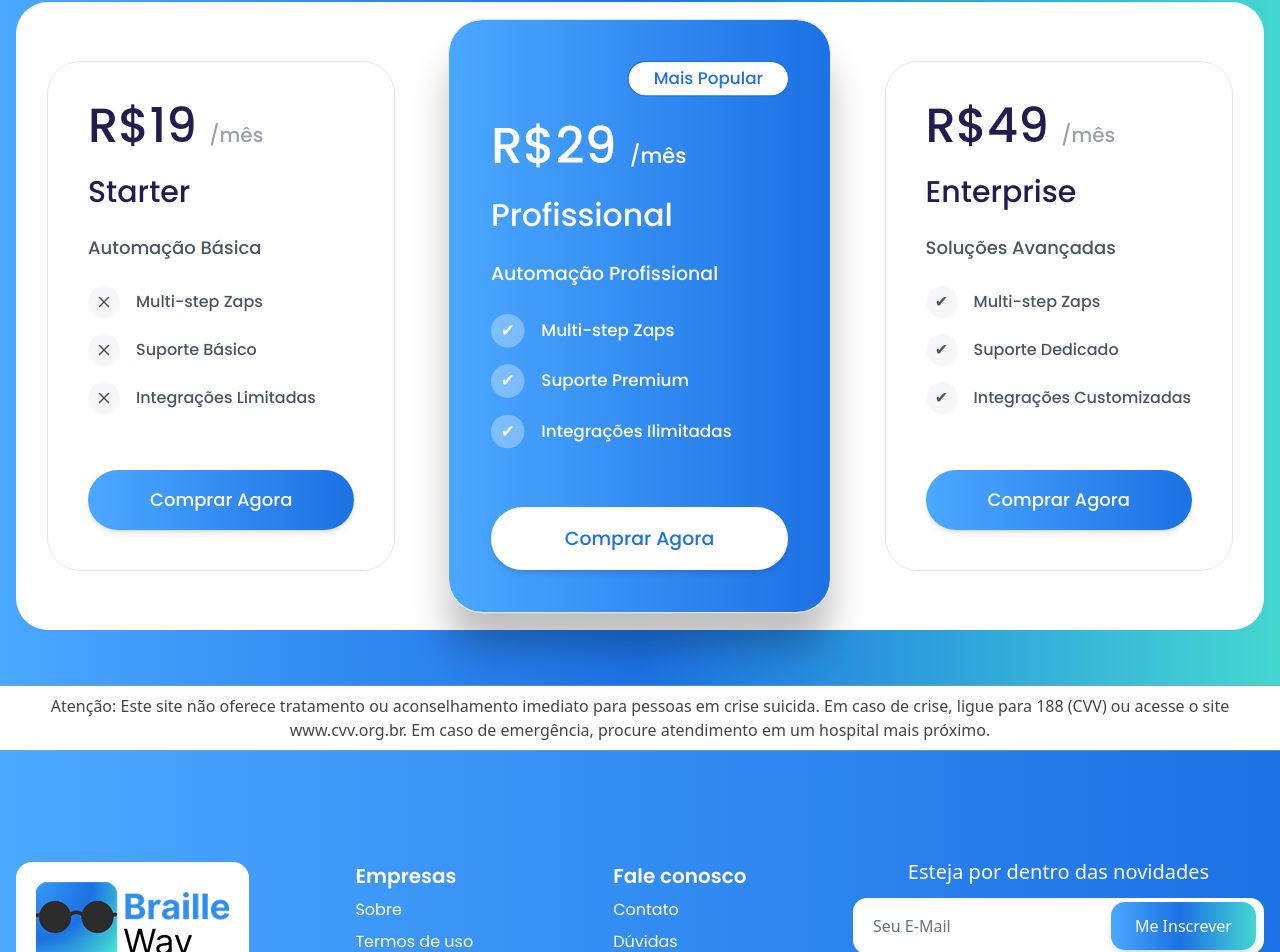
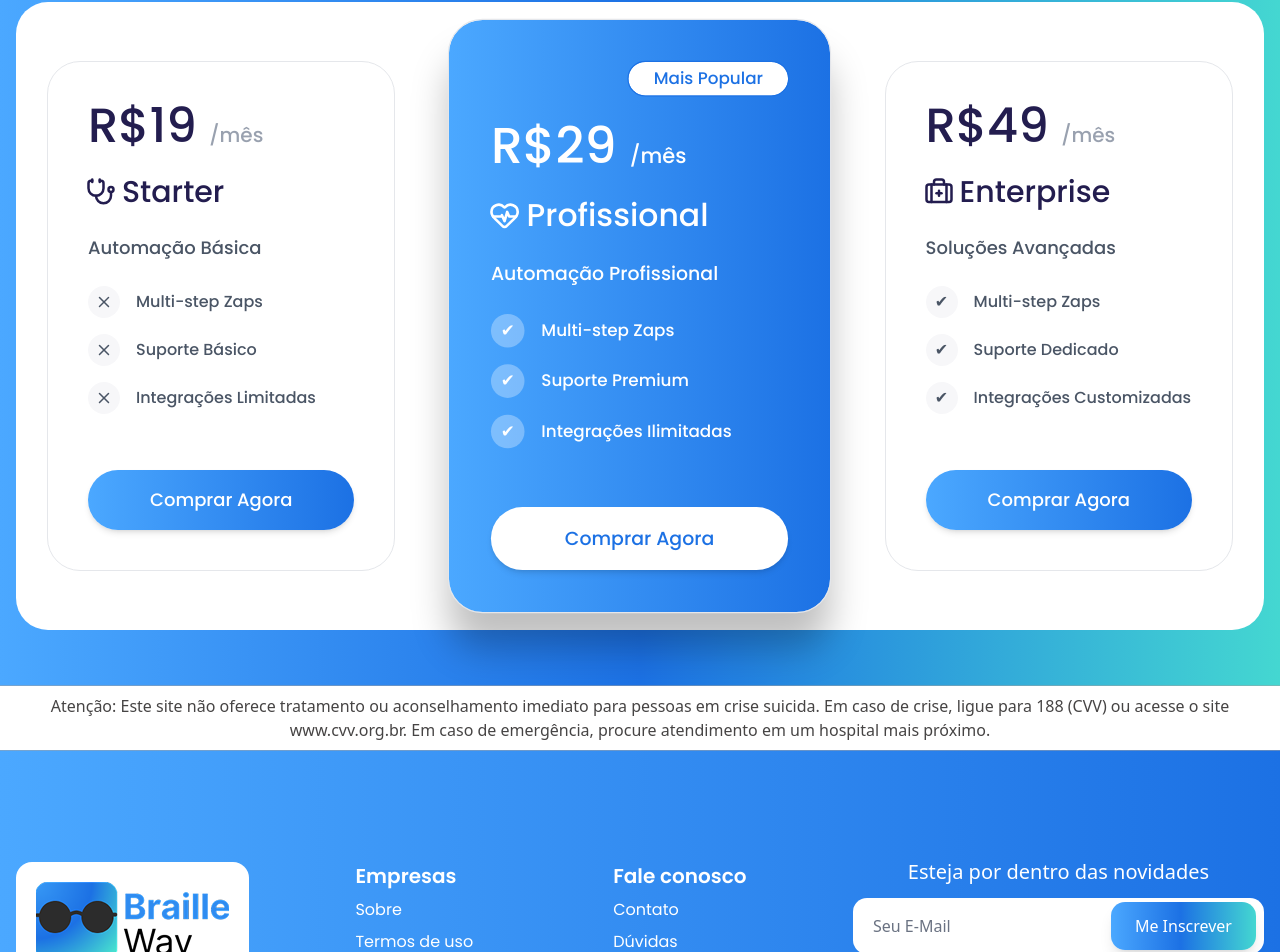
Before and after one commit to BrailleWay/frontend-nextjs-brailleway, a Next.js app: page /homepage in a window 1280 px wide. Shown: the part 4639-5591 px from the top of the page. Built offline with nearby package versions, Linux system fonts and the light colour scheme.

Commit message:
Section 7 Avulsos

```diff
--- a/app/ui/home/Section7.js
+++ b/app/ui/home/Section7.js
@@ -1,11 +1,18 @@
 "use client";
 
-import { X } from "lucide-react";
+import { X, HeartPulse, Stethoscope, BriefcaseMedical } from "lucide-react";
 import { motion, AnimatePresence } from "framer-motion";
 import { useState } from "react";
 
 export default function Section7() {
   const [ativo, setAtivo] = useState("planos");
+
+  const pulseAnimation = {
+    animate: {
+      scale: [1, 1.2, 1],
+      transition: { repeat: Infinity, duration: 1.2, ease: "easeInOut" },
+    },
+  };
 
   return (
     <div className="bg-[linear-gradient(to_right,_#4BA8FF,_#1C71E4,_#44D7D1)] w-full">
@@ -58,13 +65,16 @@ export default function Section7() {
                 <div className="flex flex-col lg:flex-row items-center justify-center gap-16">
 
                   {/* CARD 1 */}
-                  <div
-                    className="outline outline-gray-200 w-[340px] lg:w-[400px] space-y-6 p-10 rounded-4xl flex flex-col"
-                  >
+                  <div className="outline outline-gray-200 w-[340px] lg:w-[400px] space-y-6 p-10 rounded-4xl flex flex-col">
                     <h2 className='text-5xl font-["Poppins-Bold"] text-[#231D4F]'>
                       R$19 <span className="text-gray-400 text-xl">/mês</span>
                     </h2>
-                    <h3 className="text-[#231D4F] text-3xl">Starter</h3>
+                    <h3 className="text-[#231D4F] text-3xl flex items-center gap-2">
+                      <motion.div {...pulseAnimation}>
+                        <Stethoscope size={26} />
+                      </motion.div>
+                      Starter
+                    </h3>
                     <p className="text-gray-600 text-lg">Automação Básica</p>
                     <div className="space-y-4">
                       {["Multi-step Zaps", "Suporte Básico", "Integrações Limitadas"].map(
@@ -84,9 +94,7 @@ export default function Section7() {
                   </div>
 
                   {/* CARD DO MEIO */}
-                  <div
-                    className="outline outline-gray-200 w-[360px] lg:w-[420px] space-y-6 p-10 rounded-4xl flex flex-col bg-[linear-gradient(to_right,_#4BA8FF,_#1C71E4)] shadow-3xl scale-105"
-                  >
+                  <div className="outline outline-gray-200 w-[360px] lg:w-[420px] space-y-6 p-10 rounded-4xl flex flex-col bg-[linear-gradient(to_right,_#4BA8FF,_#1C71E4)] shadow-3xl scale-105">
                     <div className="flex justify-end">
                       <p className="bg-white text-[#1C71E4] rounded-4xl px-6 py-1 outline outline-[#1C71E4]">
                         Mais Popular
@@ -95,7 +103,12 @@ export default function Section7() {
                     <h2 className='text-white text-5xl font-["Poppins-Bold"]'>
                       R$29 <span className="text-xl">/mês</span>
                     </h2>
-                    <h3 className="text-white text-3xl">Profissional</h3>
+                    <h3 className="text-white text-3xl flex items-center gap-2">
+                      <motion.div {...pulseAnimation}>
+                        <HeartPulse size={26} />
+                      </motion.div>
+                      Profissional
+                    </h3>
                     <p className="text-white text-lg">Automação Profissional</p>
                     <div className="space-y-4">
                       {["Multi-step Zaps", "Suporte Premium", "Integrações Ilimitadas"].map(
@@ -115,13 +128,16 @@ export default function Section7() {
                   </div>
 
                   {/* CARD 3 */}
-                  <div
-                    className="outline outline-gray-200 w-[340px] lg:w-[400px] space-y-6 p-10 rounded-4xl flex flex-col"
-                  >
+                  <div className="outline outline-gray-200 w-[340px] lg:w-[400px] space-y-6 p-10 rounded-4xl flex flex-col">
                     <h2 className='text-5xl font-["Poppins-Bold"] text-[#231D4F]'>
                       R$49 <span className="text-gray-400 text-xl">/mês</span>
                     </h2>
-                    <h3 className="text-[#231D4F] text-3xl">Enterprise</h3>
+                    <h3 className="text-[#231D4F] text-3xl flex items-center gap-2">
+                      <motion.div {...pulseAnimation}>
+                        <BriefcaseMedical size={26} />
+                      </motion.div>
+                      Enterprise
+                    </h3>
                     <p className="text-gray-600 text-lg">Soluções Avançadas</p>
                     <div className="space-y-4">
                       {["Multi-step Zaps", "Suporte Dedicado", "Integrações Customizadas"].map(
@@ -150,8 +166,22 @@ export default function Section7() {
                 exit={{ opacity: 0, y: -20 }}
                 transition={{ duration: 0.4 }}
               >
-                {/* Conteúdo Avulso */}
-                <div className="text-black">Conteúdo Avulso</div>
+                {/* TELA AVULSO */}
+                <div className="flex flex-col items-center justify-center text-center gap-10">
+                  <h2 className='text-[#231D4F] text-5xl font-["Poppins-Bold"]'>
+                    Consulta Avulsa
+                  </h2>
+                  <p className="text-gray-600 text-lg lg:w-[60%]">
+                    Ideal para quem busca um atendimento pontual, sem compromissos mensais.
+                    A flexibilidade que você precisa, com a qualidade que merece.
+                  </p>
+                  <h3 className='text-4xl text-[#1C71E4] font-["Poppins-Bold"]'>
+                    R$80 <span className="text-gray-500 text-xl">por consulta</span>
+                  </h3>
+                  <button className="mt-4 py-4 rounded-full bg-[linear-gradient(to_right,_#4BA8FF,_#1C71E4)] text-white text-lg w-[250px] cursor-pointer hover:scale-105 transition-transform shadow-md hover:shadow-xl">
+                    Comprar Agora
+                  </button>
+                </div>
               </motion.div>
             )}
           </AnimatePresence>
```
